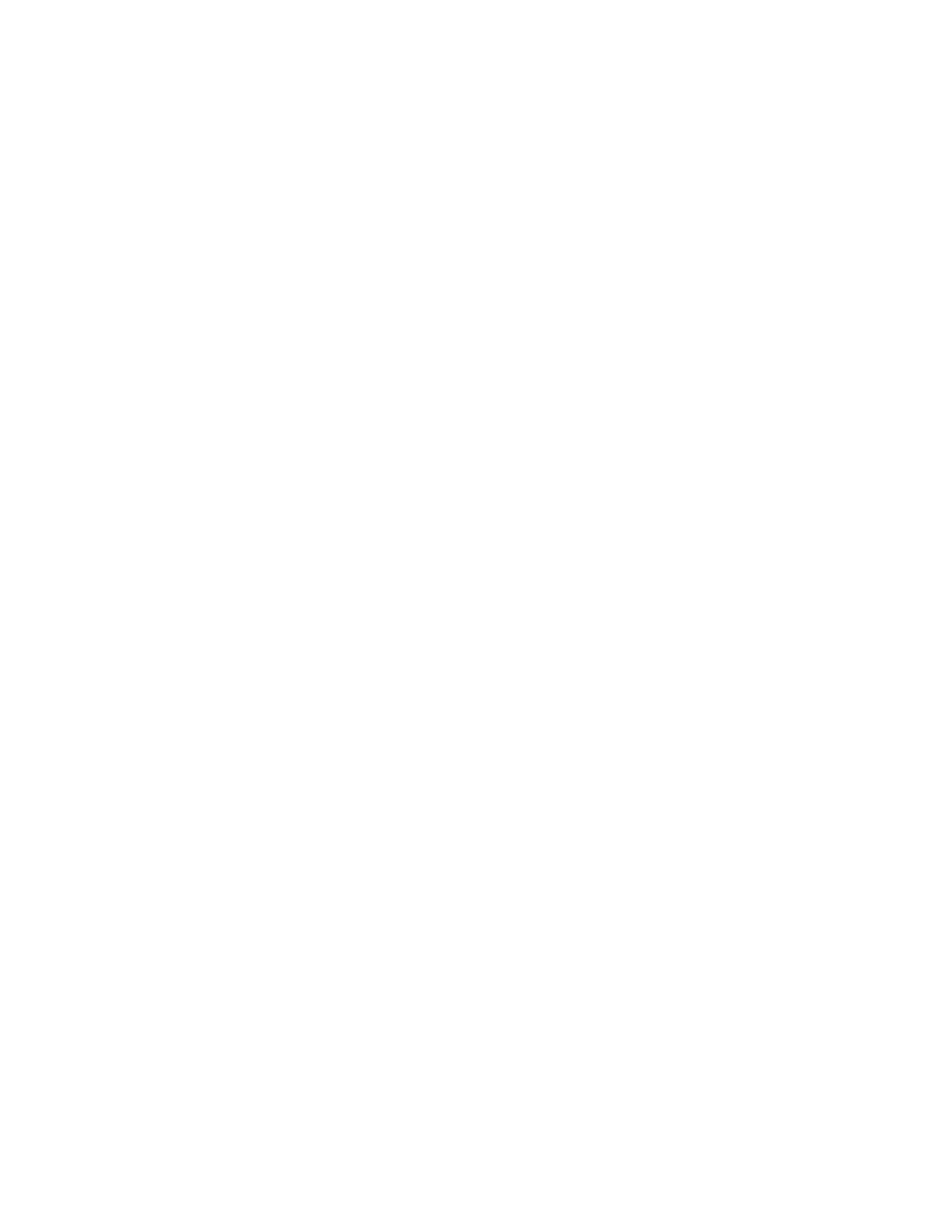
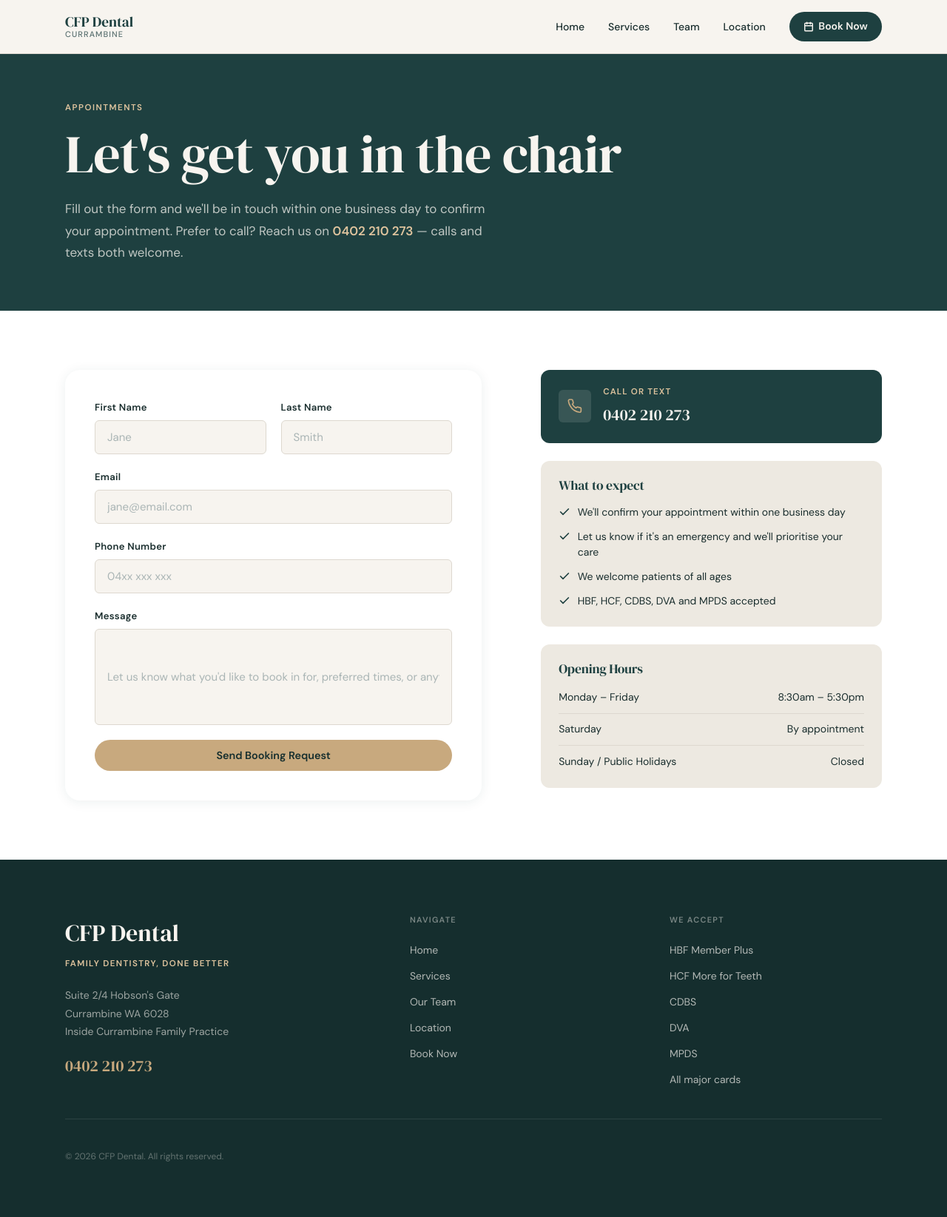
Before and after one commit to Luc45K0h75/CFP-Dental, a Flask app: page /book in a window 1280 px wide. Before the commit the page is empty. Shown: the whole page at 74% size. Before the commit the page ends 800 px from the top, so only its background shows below. Run offline with Flask 3, Linux system fonts and the light colour scheme.

Commit message:
Added html and css for bookings page

```diff
--- a/app/static/css/style.css
+++ b/app/static/css/style.css
@@ -974,8 +974,214 @@ p  { font-size: 1.0625rem; line-height: 1.72; }
 }
 
 /* ============================================================
-   SERVICES PAGE
+   BOOK PAGE
 ============================================================ */
+
+.book__grid {
+  display: grid;
+  grid-template-columns: 1.1fr 0.9fr;
+  gap: 5rem;
+  align-items: start;
+}
+
+/* --- Form -------------------------------------------------- */
+.book__form-wrap {
+  background: var(--white);
+  border-radius: var(--r-lg);
+  padding: 2.5rem;
+  box-shadow: var(--shadow);
+}
+
+.form__row {
+  display: grid;
+  grid-template-columns: 1fr 1fr;
+  gap: 1.25rem;
+}
+
+.form__group {
+  display: flex;
+  flex-direction: column;
+  gap: .4rem;
+  margin-bottom: 1.25rem;
+}
+
+.form__label {
+  font-size: .82rem;
+  font-weight: 600;
+  color: var(--text);
+  letter-spacing: .02em;
+}
+
+.form__input {
+  width: 100%;
+  padding: .75rem 1rem;
+  border: 1.5px solid var(--border);
+  border-radius: var(--r-sm);
+  font-family: var(--font-body);
+  font-size: .9375rem;
+  color: var(--text);
+  background: var(--cream);
+  transition: border-color var(--ease), box-shadow var(--ease);
+  outline: none;
+}
+
+.form__input:focus {
+  border-color: var(--teal);
+  box-shadow: 0 0 0 3px rgba(30,64,64,.1);
+  background: var(--white);
+}
+
+.form__input::placeholder { color: #aab5b5; }
+
+.form__textarea {
+  resize: vertical;
+  min-height: 130px;
+}
+
+.form__error {
+  font-size: .8rem;
+  color: #c0392b;
+  margin-top: .2rem;
+}
+
+.btn--full { width: 100%; justify-content: center; }
+
+/* Flash messages */
+.flash {
+  display: flex;
+  align-items: center;
+  gap: .6rem;
+  padding: 1rem 1.25rem;
+  border-radius: var(--r-sm);
+  margin-bottom: 1.5rem;
+  font-size: .9rem;
+  font-weight: 500;
+}
+
+.flash--success {
+  background: #e8f5e9;
+  color: #2e7d32;
+  border: 1px solid #a5d6a7;
+}
+
+.flash--error {
+  background: #fdecea;
+  color: #c62828;
+  border: 1px solid #ef9a9a;
+}
+
+/* --- Side info --------------------------------------------- */
+.book__side {
+  display: flex;
+  flex-direction: column;
+  gap: 1.5rem;
+}
+
+.book__contact-card {
+  display: flex;
+  align-items: center;
+  gap: 1rem;
+  background: var(--teal);
+  border-radius: var(--r-md);
+  padding: 1.25rem 1.5rem;
+  color: var(--cream);
+}
+
+.book__contact-icon {
+  width: 44px;
+  height: 44px;
+  background: rgba(247,244,239,.12);
+  border-radius: var(--r-sm);
+  display: flex;
+  align-items: center;
+  justify-content: center;
+  flex-shrink: 0;
+  color: var(--gold);
+}
+
+.book__contact-label {
+  font-size: .72rem;
+  font-weight: 600;
+  letter-spacing: .1em;
+  text-transform: uppercase;
+  color: var(--gold-light);
+  margin-bottom: .2rem;
+}
+
+.book__contact-value {
+  font-family: var(--font-display);
+  font-size: 1.35rem;
+  color: var(--cream);
+  transition: color var(--ease);
+}
+
+.book__contact-value:hover { color: var(--gold-light); }
+
+.book__info,
+.book__hours {
+  background: var(--cream-dark);
+  border-radius: var(--r-md);
+  padding: 1.5rem;
+}
+
+.book__info h3,
+.book__hours h3 {
+  font-family: var(--font-display);
+  font-size: 1.1rem;
+  color: var(--teal);
+  margin-bottom: 1rem;
+}
+
+.book__checklist {
+  display: flex;
+  flex-direction: column;
+  gap: .75rem;
+}
+
+.book__checklist li {
+  display: flex;
+  align-items: flex-start;
+  gap: .6rem;
+  font-size: .875rem;
+  color: var(--text);
+  line-height: 1.5;
+}
+
+.book__checklist svg {
+  color: var(--teal);
+  flex-shrink: 0;
+  margin-top: 2px;
+}
+
+.book__hours-list {
+  display: flex;
+  flex-direction: column;
+  gap: .6rem;
+}
+
+.book__hours-row {
+  display: flex;
+  justify-content: space-between;
+  font-size: .875rem;
+  color: var(--text);
+  padding-bottom: .6rem;
+  border-bottom: 1px solid var(--border);
+}
+
+.book__hours-row:last-child {
+  border-bottom: none;
+  padding-bottom: 0;
+}
+
+/* --- Book responsive --------------------------------------- */
+@media (max-width: 900px) {
+  .book__grid { grid-template-columns: 1fr; gap: 3rem; }
+}
+
+@media (max-width: 560px) {
+  .form__row { grid-template-columns: 1fr; }
+  .book__form-wrap { padding: 1.5rem; }
+}
 
 /* --- Page header ------------------------------------------- */
 .page-header {
--- a/app/templates/book.html
+++ b/app/templates/book.html
@@ -0,0 +1,161 @@
+{% extends "base.html" %}
+
+{% block title %}Book an Appointment — CFP Dental{% endblock %}
+{% block meta_description %}Request an appointment at CFP Dental in Currambine. Fill out the form and we'll be in touch within one business day.{% endblock %}
+
+{% block content %}
+
+<!-- PAGE HEADER -->
+<section class="page-header">
+  <div class="container">
+    <p class="eyebrow">Appointments</p>
+    <h1 class="page-header__title">Let's get you in the chair</h1>
+    <p class="page-header__lead">Fill out the form and we'll be in touch within one business day to confirm your appointment. Prefer to call? Reach us on <a href="tel:0402210273" style="color:var(--gold-light);font-weight:600;">0402 210 273</a> — calls and texts both welcome.</p>
+  </div>
+</section>
+
+<!-- BOOKING FORM -->
+<section class="section section--white">
+  <div class="container">
+    <div class="book__grid">
+
+      <!-- Form -->
+      <div class="book__form-wrap">
+
+        <!-- Flash messages -->
+        {% with messages = get_flashed_messages(with_categories=true) %}
+          {% if messages %}
+            {% for category, message in messages %}
+              <div class="flash flash--{{ category }}">
+                {% if category == 'success' %}
+                  <svg width="18" height="18" viewBox="0 0 24 24" fill="none" stroke="currentColor" stroke-width="2.5" stroke-linecap="round" stroke-linejoin="round">
+                    <polyline points="20 6 9 17 4 12"/>
+                  </svg>
+                {% endif %}
+                {{ message }}
+              </div>
+            {% endfor %}
+          {% endif %}
+        {% endwith %}
+
+        <form method="POST" action="{{ url_for('main.book') }}" novalidate>
+          {{ form.hidden_tag() }}
+
+          <div class="form__row">
+            <div class="form__group">
+              {{ form.first_name.label(class="form__label") }}
+              {{ form.first_name(class="form__input", placeholder="Jane") }}
+              {% if form.first_name.errors %}
+                {% for error in form.first_name.errors %}
+                  <p class="form__error">{{ error }}</p>
+                {% endfor %}
+              {% endif %}
+            </div>
+
+            <div class="form__group">
+              {{ form.last_name.label(class="form__label") }}
+              {{ form.last_name(class="form__input", placeholder="Smith") }}
+              {% if form.last_name.errors %}
+                {% for error in form.last_name.errors %}
+                  <p class="form__error">{{ error }}</p>
+                {% endfor %}
+              {% endif %}
+            </div>
+          </div>
+
+          <div class="form__group">
+            {{ form.email.label(class="form__label") }}
+            {{ form.email(class="form__input", placeholder="jane@email.com") }}
+            {% if form.email.errors %}
+              {% for error in form.email.errors %}
+                <p class="form__error">{{ error }}</p>
+              {% endfor %}
+            {% endif %}
+          </div>
+
+          <div class="form__group">
+            {{ form.phone.label(class="form__label") }}
+            {{ form.phone(class="form__input", placeholder="04xx xxx xxx") }}
+            {% if form.phone.errors %}
+              {% for error in form.phone.errors %}
+                <p class="form__error">{{ error }}</p>
+              {% endfor %}
+            {% endif %}
+          </div>
+
+          <div class="form__group">
+            {{ form.message.label(class="form__label") }}
+            {{ form.message(class="form__input form__textarea", placeholder="Let us know what you'd like to book in for, preferred times, or anything else we should know.") }}
+            {% if form.message.errors %}
+              {% for error in form.message.errors %}
+                <p class="form__error">{{ error }}</p>
+              {% endfor %}
+            {% endif %}
+          </div>
+
+          <button type="submit" class="btn btn--gold btn--full">Send Booking Request</button>
+
+        </form>
+      </div>
+
+      <!-- Side info -->
+      <div class="book__side">
+
+        <div class="book__contact-card">
+          <div class="book__contact-icon">
+            <svg width="20" height="20" viewBox="0 0 24 24" fill="none" stroke="currentColor" stroke-width="2" stroke-linecap="round" stroke-linejoin="round">
+              <path d="M22 16.92v3a2 2 0 0 1-2.18 2 19.79 19.79 0 0 1-8.63-3.07A19.5 19.5 0 0 1 4.69 12 19.79 19.79 0 0 1 1.62 3.38 2 2 0 0 1 3.6 1.21h3a2 2 0 0 1 2 1.72c.127.96.361 1.903.7 2.81a2 2 0 0 1-.45 2.11L7.91 8.81a16 16 0 0 0 6.08 6.08l.96-.96a2 2 0 0 1 2.11-.45c.907.339 1.85.573 2.81.7A2 2 0 0 1 22 16.92z"/>
+            </svg>
+          </div>
+          <div>
+            <p class="book__contact-label">Call or Text</p>
+            <a href="tel:0402210273" class="book__contact-value">0402 210 273</a>
+          </div>
+        </div>
+
+        <div class="book__info">
+          <h3>What to expect</h3>
+          <ul class="book__checklist">
+            <li>
+              <svg width="16" height="16" viewBox="0 0 24 24" fill="none" stroke="currentColor" stroke-width="2.5" stroke-linecap="round" stroke-linejoin="round"><polyline points="20 6 9 17 4 12"/></svg>
+              We'll confirm your appointment within one business day
+            </li>
+            <li>
+              <svg width="16" height="16" viewBox="0 0 24 24" fill="none" stroke="currentColor" stroke-width="2.5" stroke-linecap="round" stroke-linejoin="round"><polyline points="20 6 9 17 4 12"/></svg>
+              Let us know if it's an emergency and we'll prioritise your care
+            </li>
+            <li>
+              <svg width="16" height="16" viewBox="0 0 24 24" fill="none" stroke="currentColor" stroke-width="2.5" stroke-linecap="round" stroke-linejoin="round"><polyline points="20 6 9 17 4 12"/></svg>
+              We welcome patients of all ages
+            </li>
+            <li>
+              <svg width="16" height="16" viewBox="0 0 24 24" fill="none" stroke="currentColor" stroke-width="2.5" stroke-linecap="round" stroke-linejoin="round"><polyline points="20 6 9 17 4 12"/></svg>
+              HBF, HCF, CDBS, DVA and MPDS accepted
+            </li>
+          </ul>
+        </div>
+
+        <div class="book__hours">
+          <h3>Opening Hours</h3>
+          <div class="book__hours-list">
+            <div class="book__hours-row">
+              <span>Monday – Friday</span>
+              <span>8:30am – 5:30pm</span>
+            </div>
+            <div class="book__hours-row">
+              <span>Saturday</span>
+              <span>By appointment</span>
+            </div>
+            <div class="book__hours-row">
+              <span>Sunday / Public Holidays</span>
+              <span>Closed</span>
+            </div>
+          </div>
+        </div>
+
+      </div>
+    </div>
+  </div>
+</section>
+
+{% endblock %}
```
